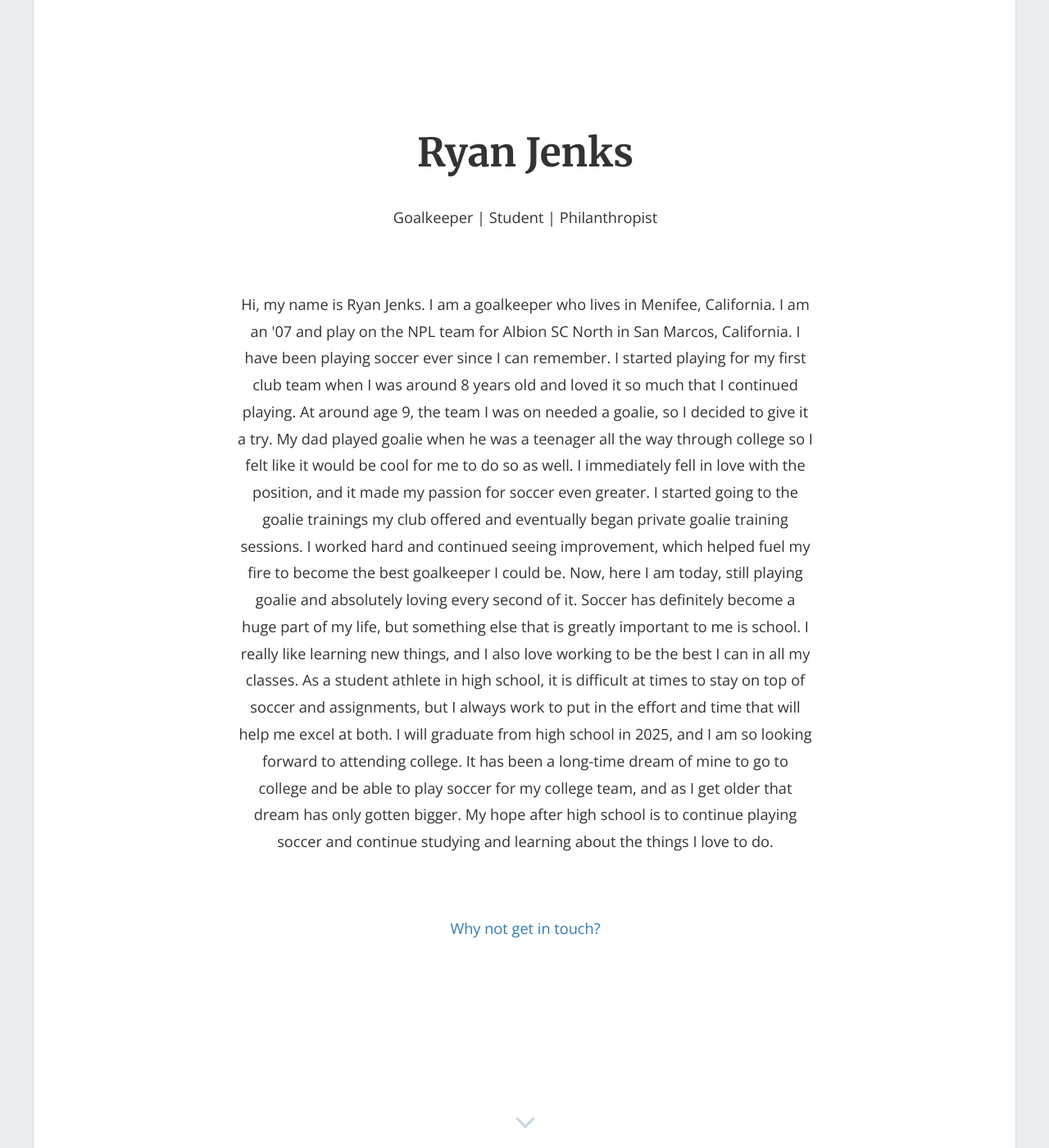
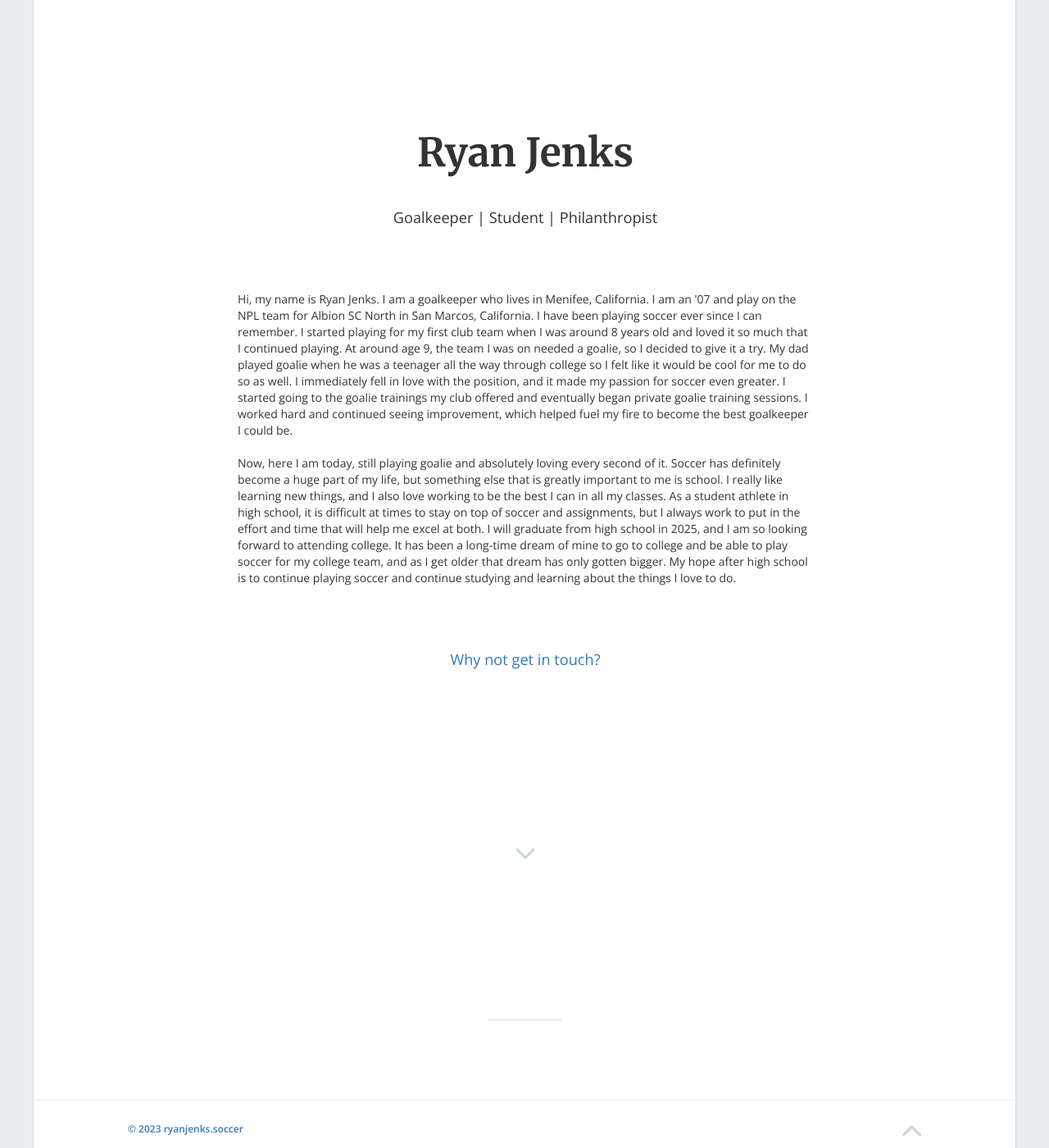
Before and after one commit to jamigibbs/phantom, a Jekyll site: the page built from index.html, in a window 1280 px wide and 1400 px high. Shown: the whole window at 82% size. Built offline with Jekyll 4.4.1, drawn with Linux system fonts in a browser that asks for light colours; nearby versions of some CDN libraries.

Commit message:
Update about.html

```diff
--- a/_includes/about.html
+++ b/_includes/about.html
@@ -1,3 +1,4 @@
-Hi, my name is Ryan Jenks. I am a goalkeeper who lives in Menifee, California. I am an '07 and play on the NPL team for Albion SC North in San Marcos, California. I have been playing soccer ever since I can remember. I started playing for my first club team when I was around 8 years old and loved it so much that I continued playing. At around age 9, the team I was on needed a goalie, so I decided to give it a try. My dad played goalie when he was a teenager all the way through college so I felt like it would be cool for me to do so as well. I immediately fell in love with the position, and it made my passion for soccer even greater. I started going to the goalie trainings my club offered and eventually began private goalie training sessions. I worked hard and continued seeing improvement, which helped fuel my fire to become the best goalkeeper I could be.
-
+<div align="left">Hi, my name is Ryan Jenks. I am a goalkeeper who lives in Menifee, California. I am an '07 and play on the NPL team for Albion SC North in San Marcos, California. I have been playing soccer ever since I can remember. I started playing for my first club team when I was around 8 years old and loved it so much that I continued playing. At around age 9, the team I was on needed a goalie, so I decided to give it a try. My dad played goalie when he was a teenager all the way through college so I felt like it would be cool for me to do so as well. I immediately fell in love with the position, and it made my passion for soccer even greater. I started going to the goalie trainings my club offered and eventually began private goalie training sessions. I worked hard and continued seeing improvement, which helped fuel my fire to become the best goalkeeper I could be.
+<br><br>
 Now, here I am today, still playing goalie and absolutely loving every second of it. Soccer has definitely become a huge part of my life, but something else that is greatly important to me is school. I really like learning new things, and I also love working to be the best I can in all my classes. As a student athlete in high school, it is difficult at times to stay on top of soccer and assignments, but I always work to put in the effort and time that will help me excel at both. I will graduate from high school in 2025, and I am so looking forward to attending college.  It has been a long-time dream of mine to go to college and be able to play soccer for my college team, and as I get older that dream has only gotten bigger. My hope after high school is to continue playing soccer and continue studying and learning about the things I love to do.
+</div>
```
